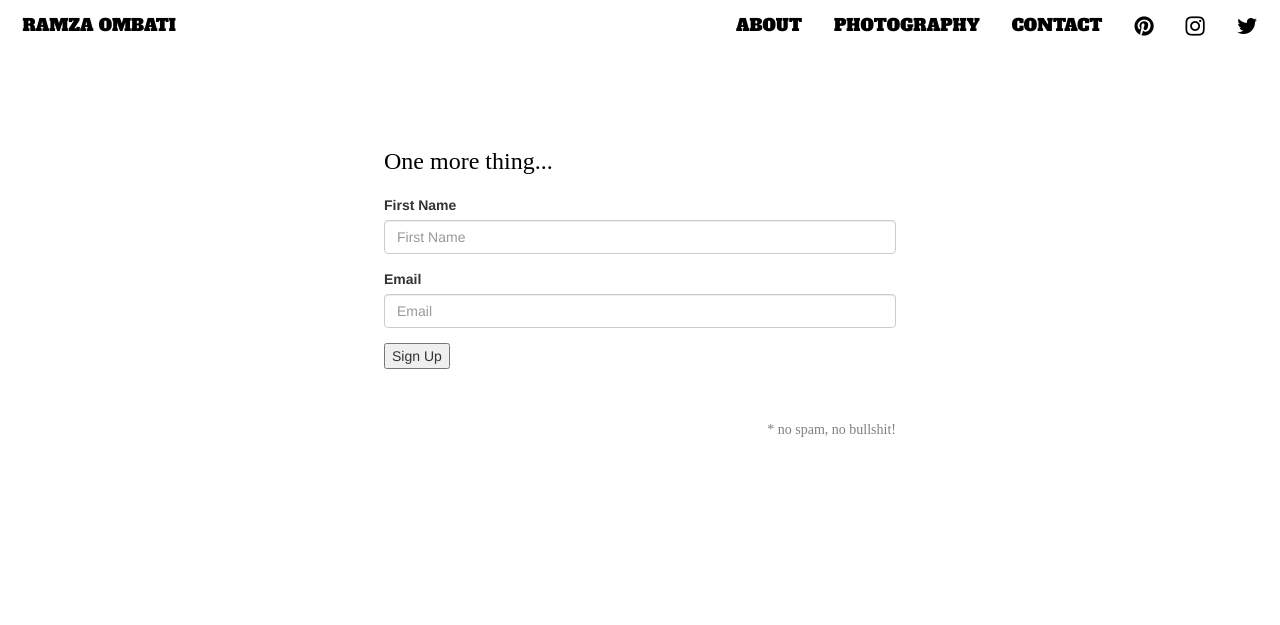
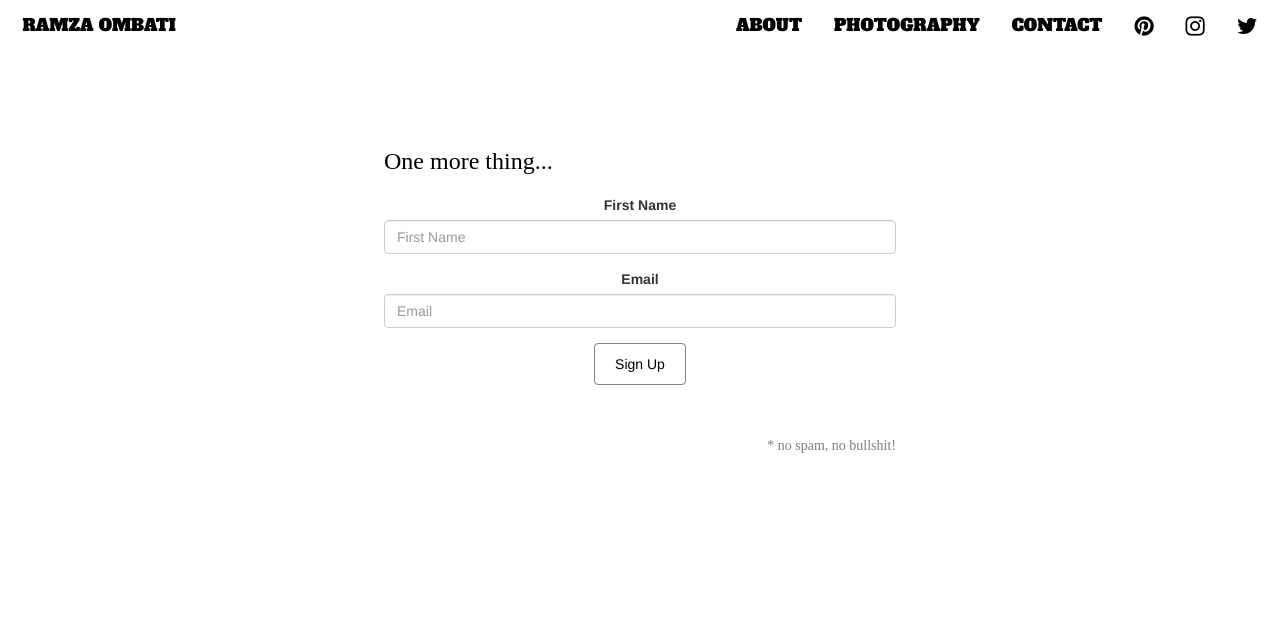
Before and after one commit to ramza007/Photography.io, a Django app: page /email in a window 1280 px wide. Shown: the top 625 px of the page. Run offline with Django 3.2, Linux system fonts and the light colour scheme; some libraries are stand-ins or nearby versions.

Commit message:
- Styled email template, remodeled sign u button - Modified index template sign up region

```diff
--- a/alpha/static/css/email.css
+++ b/alpha/static/css/email.css
@@ -35,3 +35,20 @@ h3 {
     background-color: yellow;
     transition: 200ms;
 } */
+
+
+/* Style the submit button */
+.form1 button {
+    padding: 10px 20px;
+    background-color: white;
+    color: black;
+    border: 1px solid grey;
+    color: black;
+}
+
+.form1 button:hover {
+    background-color: rgba(128, 128, 128, 0.74);
+    transition: 350ms;
+}
+
+/* Add r
--- a/alpha/static/css/index.css
+++ b/alpha/static/css/index.css
@@ -79,7 +79,7 @@ p{
 
 .form-inline{
 /* background-color: aqua; */
-    padding: 8% 10% 0% 0%;
+    padding: 5% 12% 0% 0%;
     font-family: 'Rokkitt', serif;
     font-size: 115%;
 
--- a/alpha/templates/email.html
+++ b/alpha/templates/email.html
@@ -24,10 +24,10 @@
         <h3>
             One more thing...
         </h3>
-        <form action="{%url 'email'%}" method="post">
+        <form class="form1" action="{%url 'email'%}" method="post" style="text-align: center;">
             {%csrf_token%}
             {% bootstrap_form letterForm layout='inline' %}
-            <input type="submit" value="Sign Up">
+            <button type="submit" class="btn btn-default">Sign Up</button>
         </form>
         <p>
             * no spam, no bullshit!
--- a/alpha/templates/index.html
+++ b/alpha/templates/index.html
@@ -50,7 +50,7 @@
 
         <form class="form-inline" action="{%url 'email'%}" method="post" style="float:right;">
             {%csrf_token%}
-            <p>Sign up for News letters and stay updated :) </p>
+            <p>Sign up to stay updated and support me  :) </p>
             <input type="email" id="email" placeholder="Email Address" name="email">
             <button type="submit" style="color: black;">Sign Up</button>
         </form>
```
